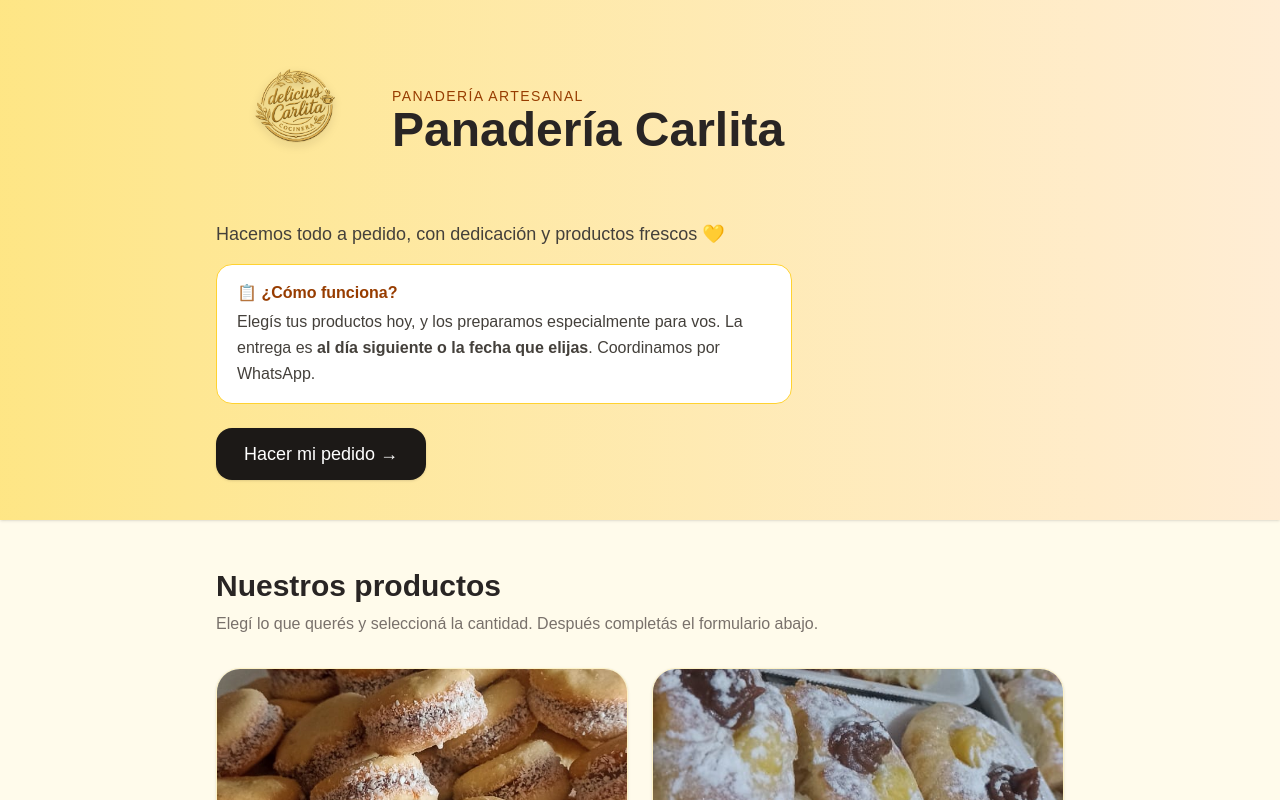
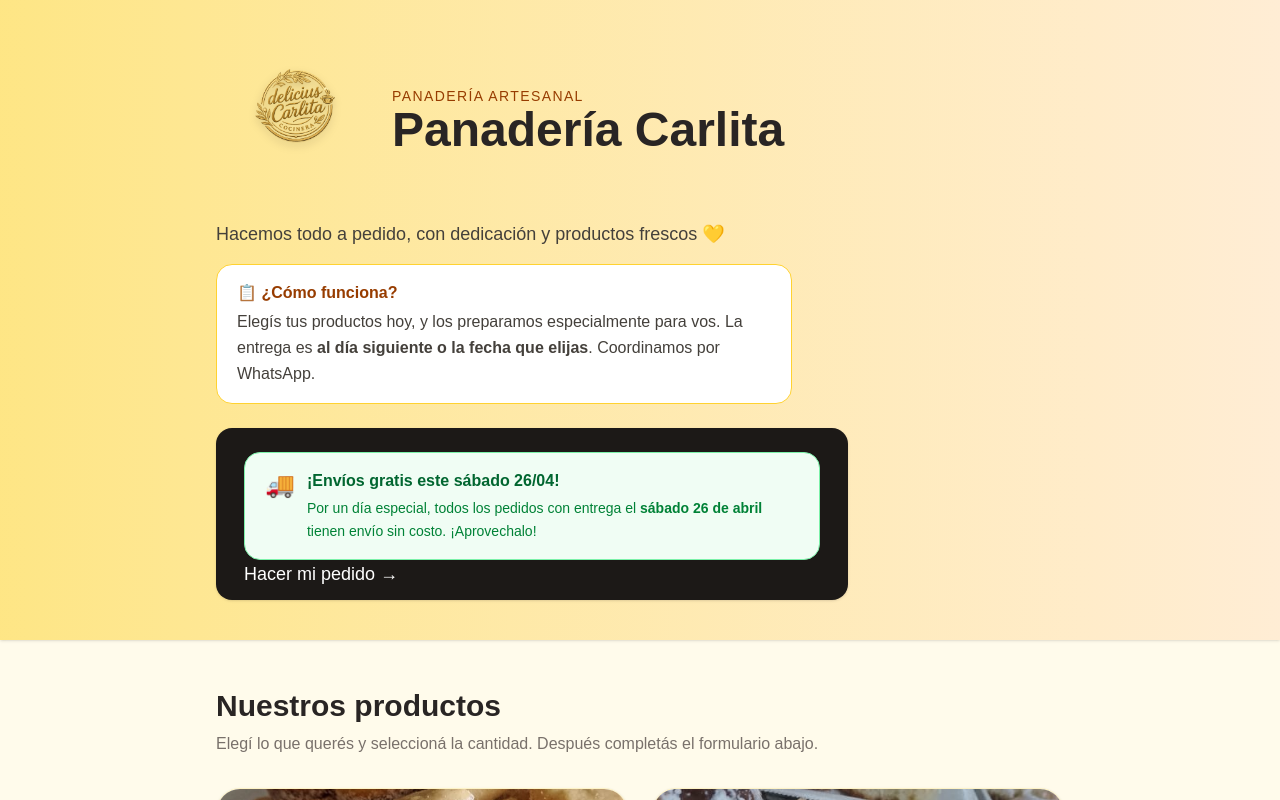
Before and after one commit to Zarzaandres/panaderia-carlita, a Next.js app: page / in a window 1280 px wide. Shown: the top 800 px of the page. Built offline with nearby package versions, Linux system fonts and the light colour scheme.

Commit message:
actulizar cambios

```diff
--- a/app/page.tsx
+++ b/app/page.tsx
@@ -235,7 +235,16 @@ export default function PanaderiaCarlitaWeb() {
           <a
             href="#pedido"
             className="mt-6 inline-block rounded-2xl bg-stone-900 px-7 py-3 text-white text-lg shadow hover:scale-[1.02] transition"
-          >
+          >{/* ANUNCIO ENVÍOS GRATIS */}
+<div className="mt-3 bg-green-50 border border-green-300 rounded-2xl px-5 py-4 max-w-xl flex items-start gap-3">
+  <span className="text-2xl">🚚</span>
+  <div>
+    <p className="font-semibold text-green-800 text-base">¡Envíos gratis este sábado 26/04!</p>
+    <p className="mt-1 text-green-700 text-sm leading-relaxed">
+      Por un día especial, todos los pedidos con entrega el <strong>sábado 26 de abril</strong> tienen envío sin costo. ¡Aprovechalo!
+    </p>
+  </div>
+</div>
             Hacer mi pedido →
           </a>
         </div>
```
